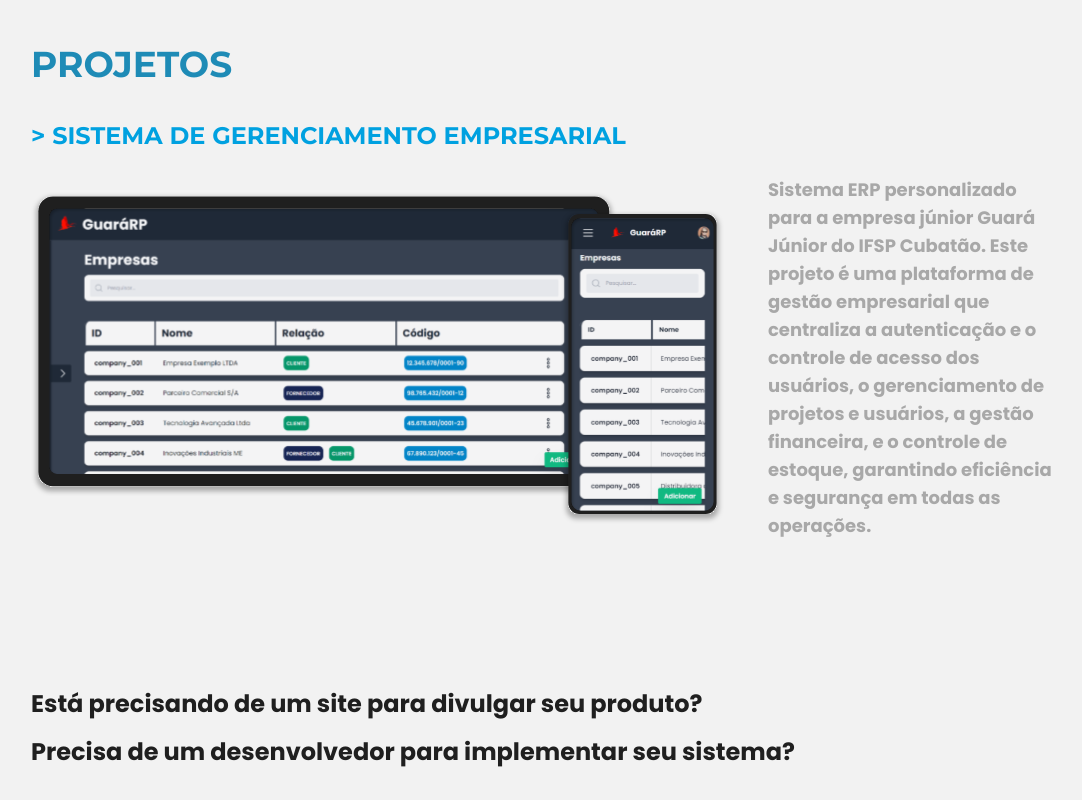
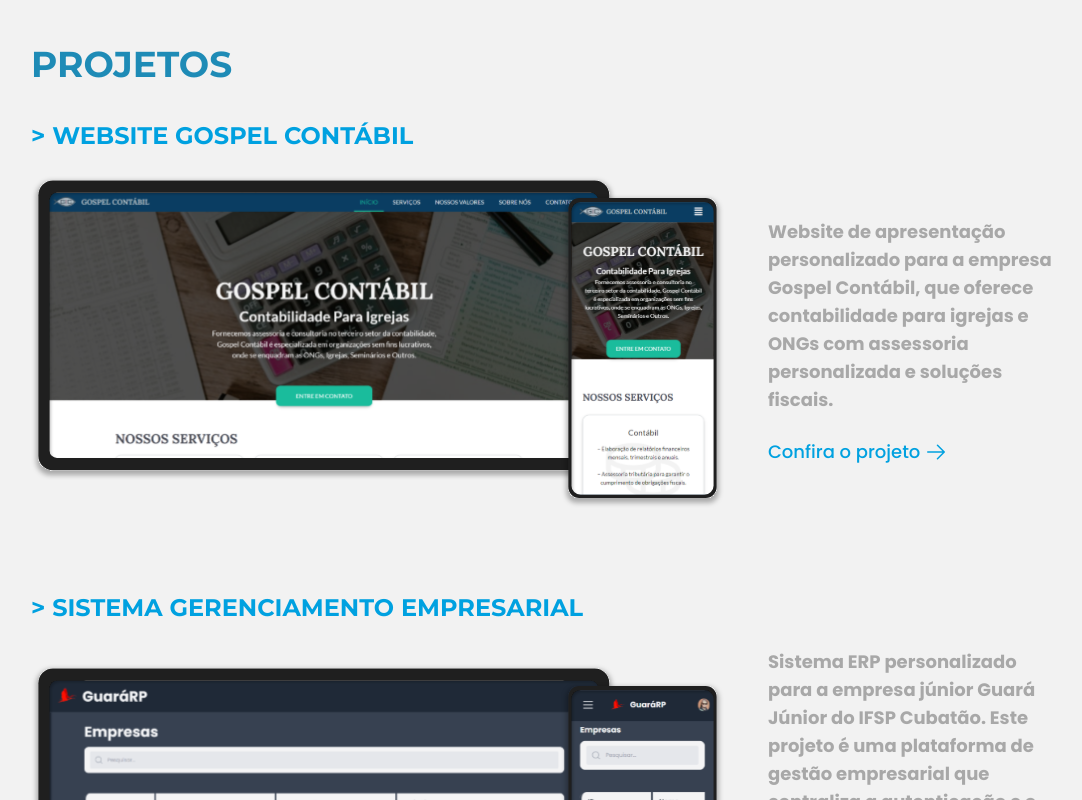
Before and after one commit to gsohz/portfolio-v2, a React (Vite) app: page / in a window 1280 px wide. Shown: the part 1060-1860 px from the top of the page, without its empty margins (81-1163 px from the left). Built offline with nearby package versions, Linux system fonts and the light colour scheme.

Commit message:
add project

```diff
--- a/src/App.tsx
+++ b/src/App.tsx
@@ -12,7 +12,7 @@
 import { Heading } from "./components/Heading";
 import Card from "./components/Card";
 import services from "./mocks/services";
-import projects from "./mocks/projects";
+import projects, { Project } from "./mocks/projects";
 import { ProjectApresentation } from "./components/ProjectApresentation";
 import { ALink } from "./components/ALink";
 import { motion } from "framer-motion";
@@ -24,6 +24,18 @@
     useState<number>(0.3);
   const divServiceRef = useRef(null);
 
+  function orderProjects(projects: Project[]): Project[] {
+    return projects.sort((a, b) => {
+      if (a.category === "website" && b.category !== "website") {
+        return -1; // a deve vir antes de b
+      }
+      if (a.category === "sistema" && b.category !== "sistema") {
+        return 1; // b deve vir antes de a
+      }
+      return 0;
+    });
+  }
+
   useEffect(() => {
     if (divServiceRef.current) {
       const computedStyle = getComputedStyle(divServiceRef.current);
@@ -32,6 +44,8 @@
 
       setResponsiveValueServiceDelay(animationDelay);
     }
+
+    orderProjects(projects);
   }, []);
 
   return (
--- a/src/components/ProjectApresentation.tsx
+++ b/src/components/ProjectApresentation.tsx
@@ -1,6 +1,7 @@
 import { fadeIn } from "../frame-variants";
 import { Project } from "../mocks/projects";
 import { motion } from "framer-motion";
+import { ArrowRight } from "@phosphor-icons/react";
 
 export function ProjectApresentation(project: Project) {
   return (
@@ -14,7 +15,7 @@
         >
           <span className="font-montserrat font-bold text-xl md:text-2xl text-primary">
             {"> "}
-            {project.title.toUpperCase()}
+            {project.category.toUpperCase()} {project.title.toUpperCase()}
           </span>
         </motion.div>
       </div>
@@ -25,7 +26,10 @@
         viewport={{ once: true }}
         className="w-full xl:hidden md:px-8 pb-8 md:text-lg text-gray"
       >
-        <p>{project.description}</p>
+        <div>
+          <p>{project.description}</p>
+          <a href="">Teste</a>
+        </div>
       </motion.div>
       <div className="flex items-center gap-3">
         <motion.div
@@ -46,9 +50,20 @@
           whileInView="show"
           viewport={{ once: true }}
         >
-          <p className="max-w-96 hidden xl:block px-8 font-bold text-lg text-gray">
-            {project.description}
-          </p>
+          <div className="max-w-96 hidden xl:flex xl:flex-col xl:gap-6 px-8 font-bold text-lg text-gray">
+            <p>{project.description}</p>
+            {project.link ? (
+              <a
+                href={project.link}
+                target="_blank"
+                className="font-medium text-primary hover:text-secondary hover:cursor-pointer flex items-center gap-1"
+              >
+                Confira o projeto <ArrowRight size={24} />
+              </a>
+            ) : (
+              ""
+            )}
+          </div>
         </motion.div>
       </div>
     </div>
--- a/src/mocks/projects.ts
+++ b/src/mocks/projects.ts
@@ -1,14 +1,26 @@
 import projetoSistemaERP from "../assets/sistemaERP.svg";
+import websiteGospelContabil from "../assets/gospelContabilWebsite.svg";
 
 export interface Project {
   title: string;
   img: string;
+  category: string;
   description: string;
+  link?: string;
 }
 
 const projects: Project[] = [
   {
-    title: "Sistema de Gerenciamento Empresarial",
+    title: "Gospel Contábil",
+    category: "website",
+    img: websiteGospelContabil,
+    description:
+      "Website de apresentação personalizado para a empresa Gospel Contábil, que oferece contabilidade para igrejas e ONGs com assessoria personalizada e soluções fiscais.",
+    link: "https://gospelcontabil.com.br/",
+  },
+  {
+    title: "Gerenciamento Empresarial",
+    category: "sistema",
     img: projetoSistemaERP,
     description:
       "Sistema ERP personalizado para a empresa júnior Guará Júnior do IFSP Cubatão. Este projeto é uma plataforma de gestão empresarial que centraliza a autenticação e o controle de acesso dos usuários, o gerenciamento de projetos e usuários, a gestão financeira, e o controle de estoque, garantindo eficiência e segurança em todas as operações.",
```
Also changed, not shown: src/assets/gospelContabilWebsite.svg (added).
